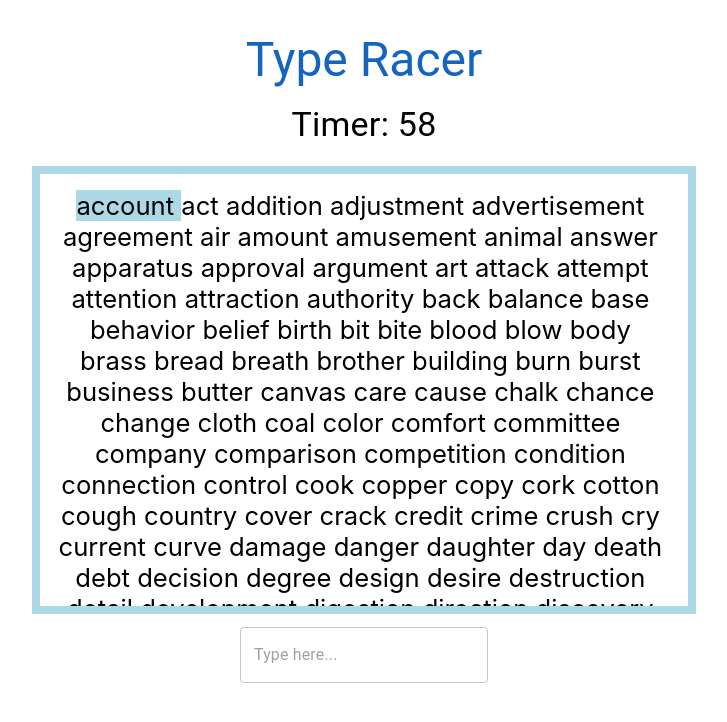
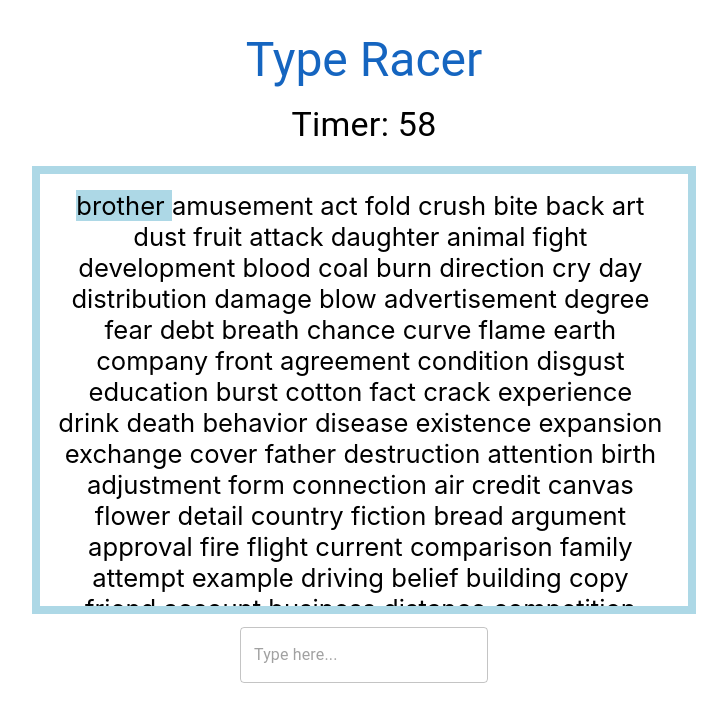
Before and after one commit to ronnahom96/type-racer, a React (Create React App) app: page / in a window 1280 px wide. Both pictures are taken after a click on the button "START GAME". Shown: the top 722 px of the page, without its empty margins (276-1003 px from the left). Built offline with nearby package versions, Linux system fonts and the light colour scheme; the HTML template or start-up script is replaced by a standard one.

Commit message:
fix generate issue

```diff
--- a/src/components/wordList/WordList.tsx
+++ b/src/components/wordList/WordList.tsx
@@ -1,5 +1,3 @@
-/* eslint-disable @typescript-eslint/no-unused-vars */
-/* eslint-disable no-unused-vars */
 import React, { useEffect, useState, useCallback, useContext } from 'react';
 import WORDS_ASSET from '../../assets/words.json';
 import { TypingResultContext } from '../../common/typingResultContext';
@@ -11,9 +9,9 @@ interface WordListProps {
   input: string;
 }
 
-const WordList: React.FC<WordListProps> = ({ isGameActive, input }) => {
+const WordList: React.FC<WordListProps> = ({ input }) => {
   const [wordIndex, setWordIndex] = useState(0);
-  const [words, setWords] = useState(WORDS_ASSET);
+  const [words] = useState(WORDS_ASSET.sort(() => Math.random() - 0.5));
   const { typingResult, updateTypingResult } = useContext(TypingResultContext);
 
   const handleSpaceBar = useCallback(() => {
```
